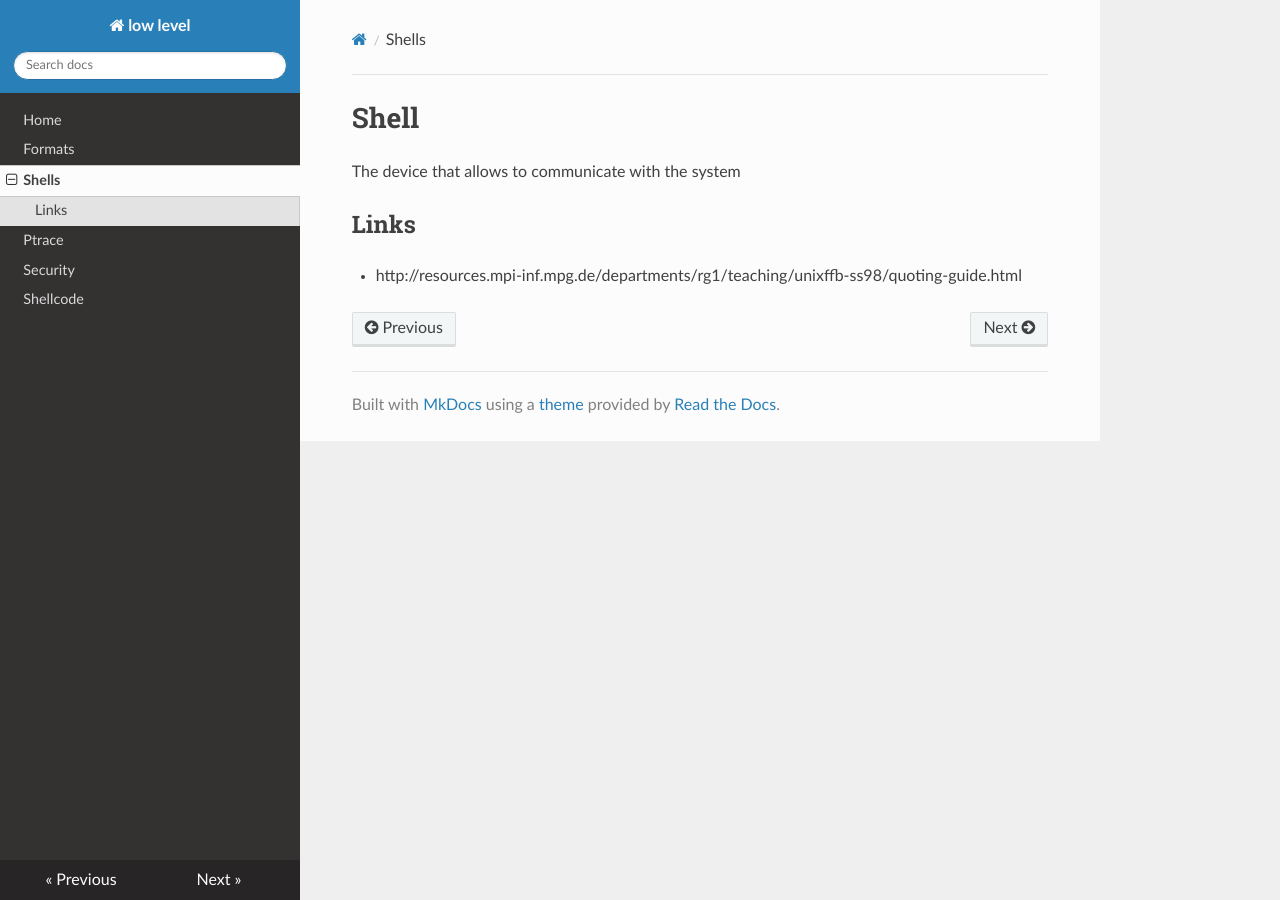
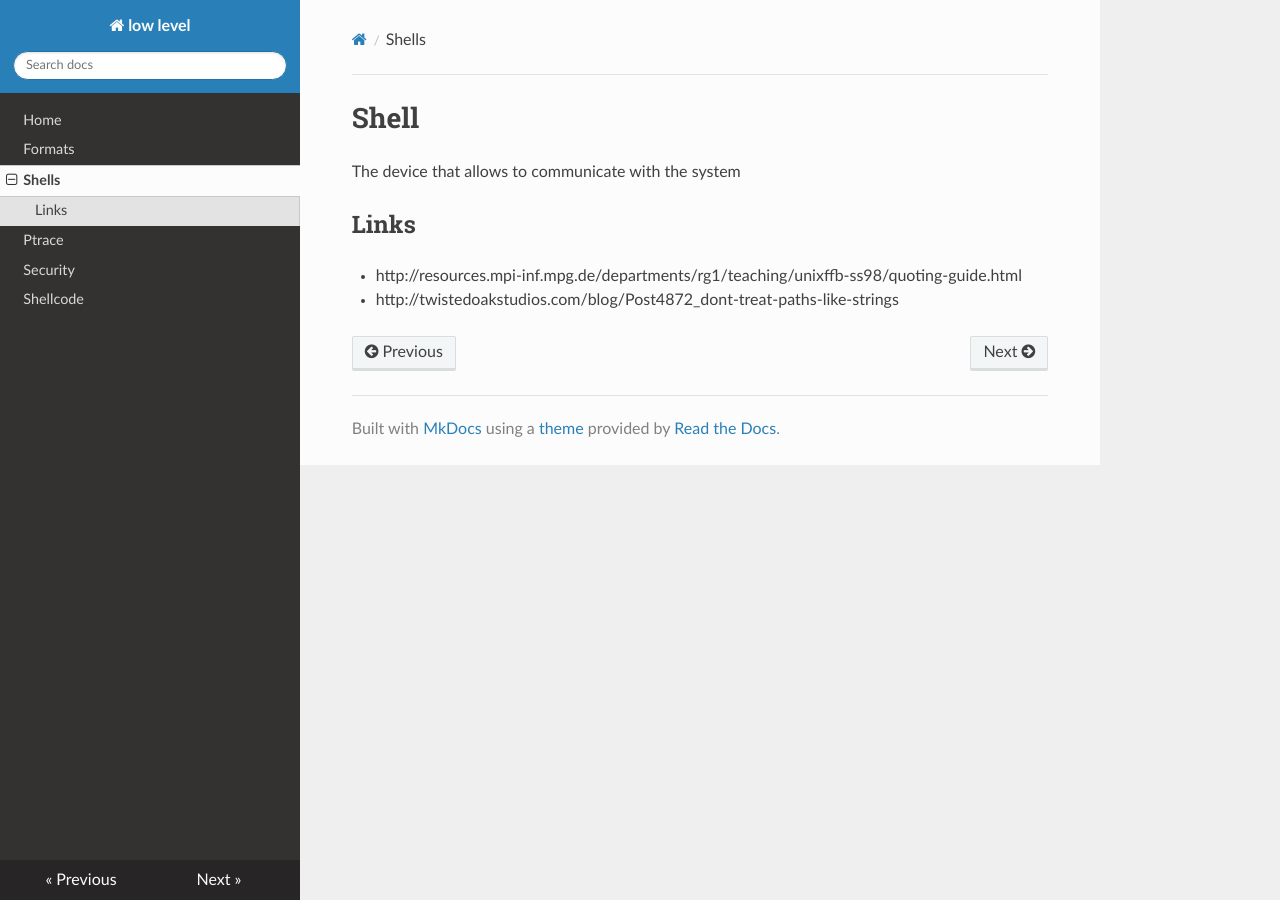
Before and after one commit to gipi/low-level, an MkDocs documentation site: the page built from docs/shell.md, in a window 1280 px wide. Built offline with MkDocs 1.6.1, drawn with Linux system fonts in a browser that asks for light colours; nearby versions of some CDN libraries; old or Windows-style settings are respelled for this version of MkDocs; some of the changed lines change nothing that is shown.

Commit message:
Add link.

```diff
--- a/docs/shell.md
+++ b/docs/shell.md
@@ -5,3 +5,4 @@ The device that allows to communicate with the system
 ## Links
 
  - http://resources.mpi-inf.mpg.de/departments/rg1/teaching/unixffb-ss98/quoting-guide.html
+ - http://twistedoakstudios.com/blog/Post4872_dont-treat-paths-like-strings
```
